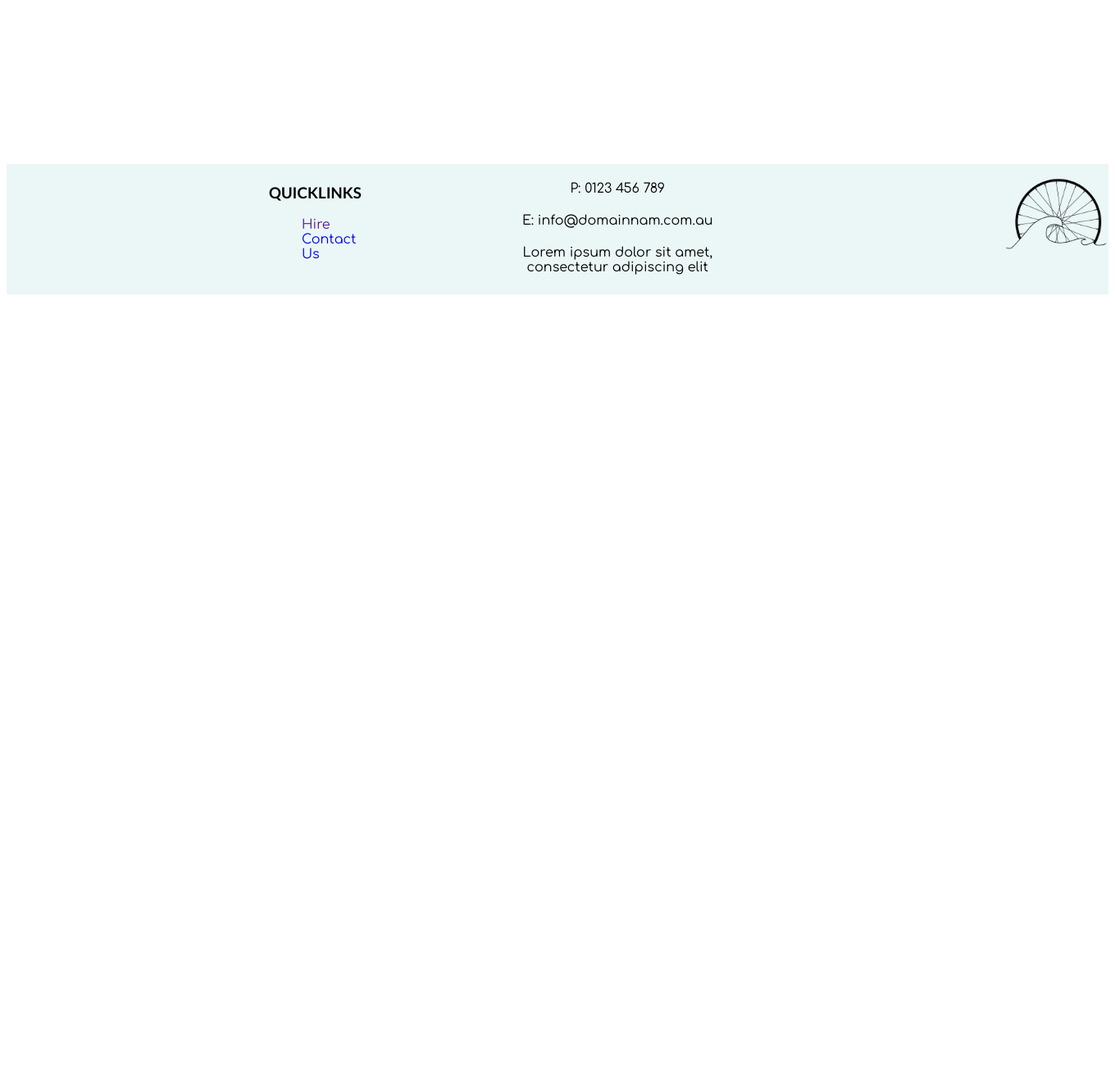
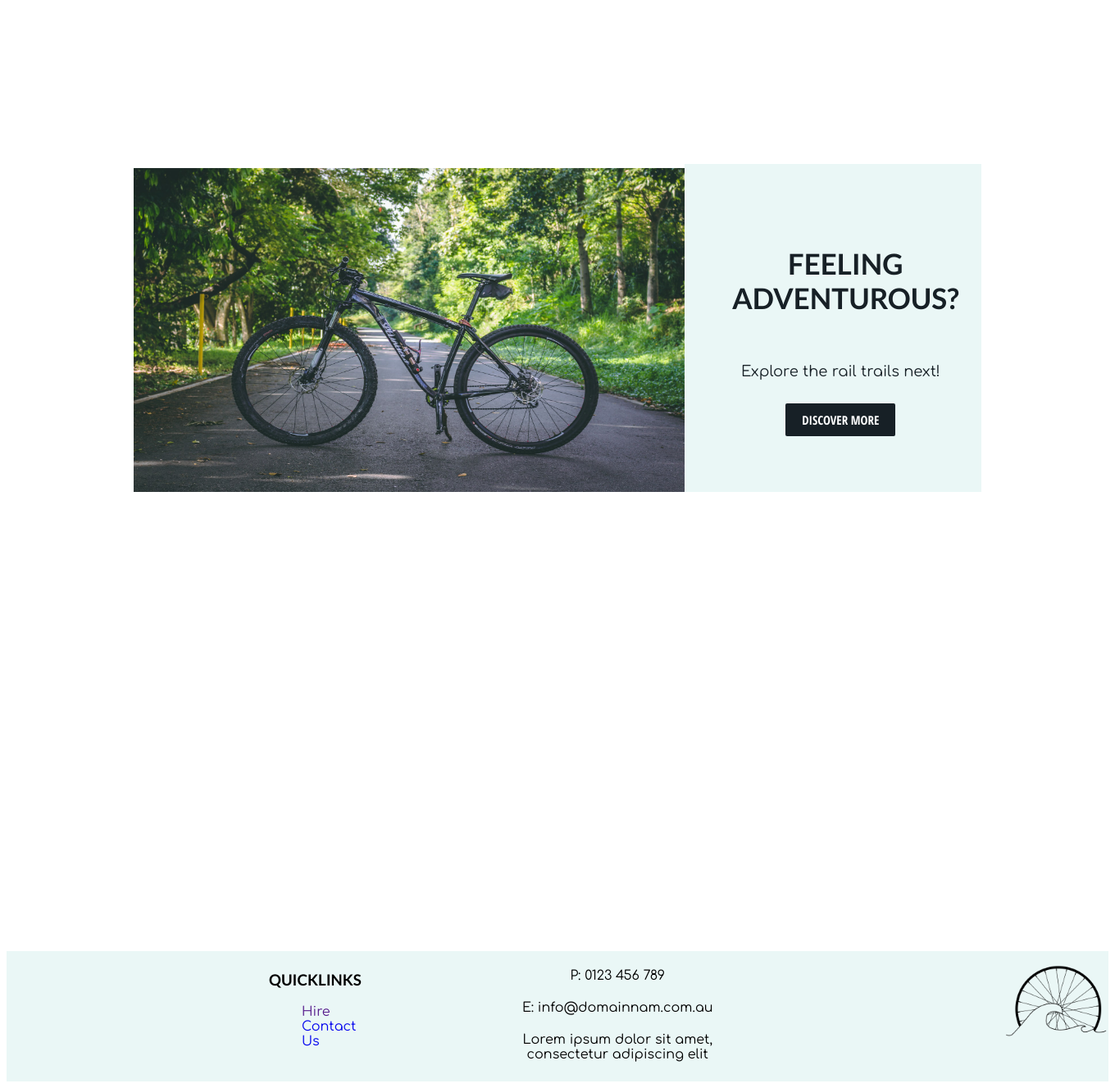
Before and after one commit to Panvina/Bike-Hiring-App, a PHP site: page /explore-rail.php in a window 1360 px wide; the page is wider, and only the part inside the window is pictured. Shown: the part 2496-3823 px from the top of that part at 82% size. Before the commit the page ends 2855 px from the top of that part, so only its background shows below. Run offline with PHP 8.4, Linux system fonts and the light colour scheme.

Commit message:
Explore-local/rail container styling altered

```diff
--- a/Prototype/explore-rail.php
+++ b/Prototype/explore-rail.php
@@ -104,6 +104,19 @@
             <!-- separator  -->
             <div class="location-container-separator">
             </div>
+
+            <div class='SubExploreMainCont'>
+            <div class='SubExploreImg'><img style= 'height: 100%; width: 100%; 'src="./img/photos/1.jpg" alt="About Us"/></div>
+                <div class='SubExploreTxt'><h1 id="SubExploreHeader">FEELING ADVENTUROUS?</h1>
+                    <div class='SubExploreDesc'><p>Explore the rail trails next!</p>
+                        <a href = "explore-rail.php"><button class="button">Discover More</button></a>
+                    </div>
+                </div>
+            </div>
+
+            <!-- separator  -->
+            <div class="location-container-separator">
+            </div>
         </div>
         <footer><?php include 'footer.php'?></footer>
     </body>
--- a/Prototype/style/style.css
+++ b/Prototype/style/style.css
@@ -212,7 +212,7 @@ font-size: 25px;
     object-fit: cover;
 }
 
-/*Explore page Container alignment styling*/
+/*Main Explore page Container alignment styling*/
 .ExploreMainCont{
     /* background-color: blue; */
     height: 360px;
@@ -249,6 +249,50 @@ font-size: 25px;
     font-size: 18px;
     color: #172026;
 }
+
+/*Sub Explore page Container alignment styling*/
+.SubExploreMainCont{
+    /* background-color: blue; */
+    height: 400px;
+    display: grid;
+    grid-template-columns:65% 35%;
+    width: 77%;
+    margin: 0 auto;
+    overflow:visible;
+}
+
+.SubExploreImg{
+    overflow:hidden ;
+    height: 100%;
+}
+.SubExploreTxt{
+    background-color: #eaf7f6;
+    height: 100%;
+    overflow:auto;
+}
+
+#SubExploreHeader{
+    /* font-family: -apple-system,BlinkMacSystemFont,'Segoe UI',Roboto,Helvetica,Arial,sans-serif,sans-serif; */
+    font-size: 35px;
+    color: #172026;
+    padding-left: 30px;
+    padding-top: 50px;
+    text-align: center;
+}
+
+.SubExploreDesc{
+    /* background-color: red; */
+    padding-top: 5px;
+    padding-right: 10px;
+    padding-left: 28px;
+    line-height: 1.9;
+    text-align: center;
+    /* font-family: -apple-system,BlinkMacSystemFont,'Segoe UI',Roboto,Helvetica,Arial,sans-serif,sans-serif; */
+    font-size: 18px;
+    color: #172026;
+}
+
+
 
 .hidden
 {
```
Also changed, not shown: Prototype/explore-local.php (+13 -0 lines).
